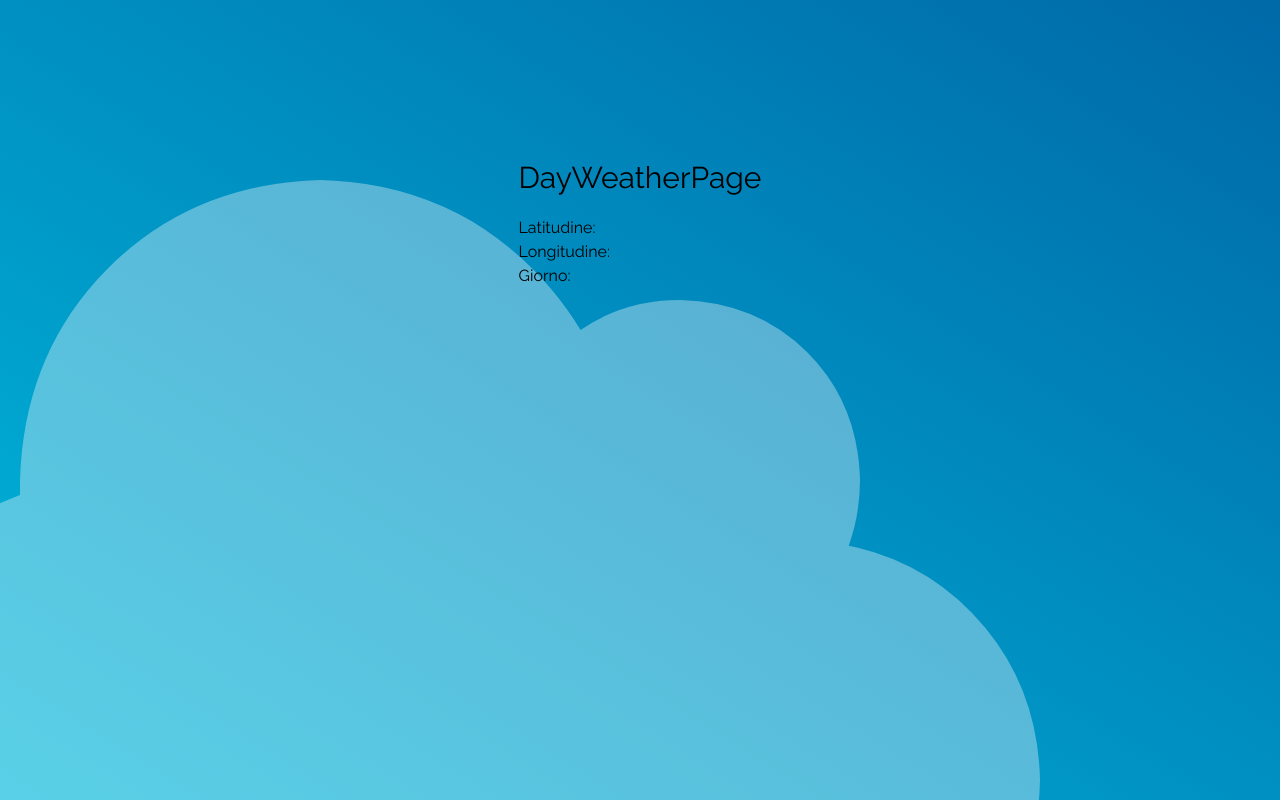
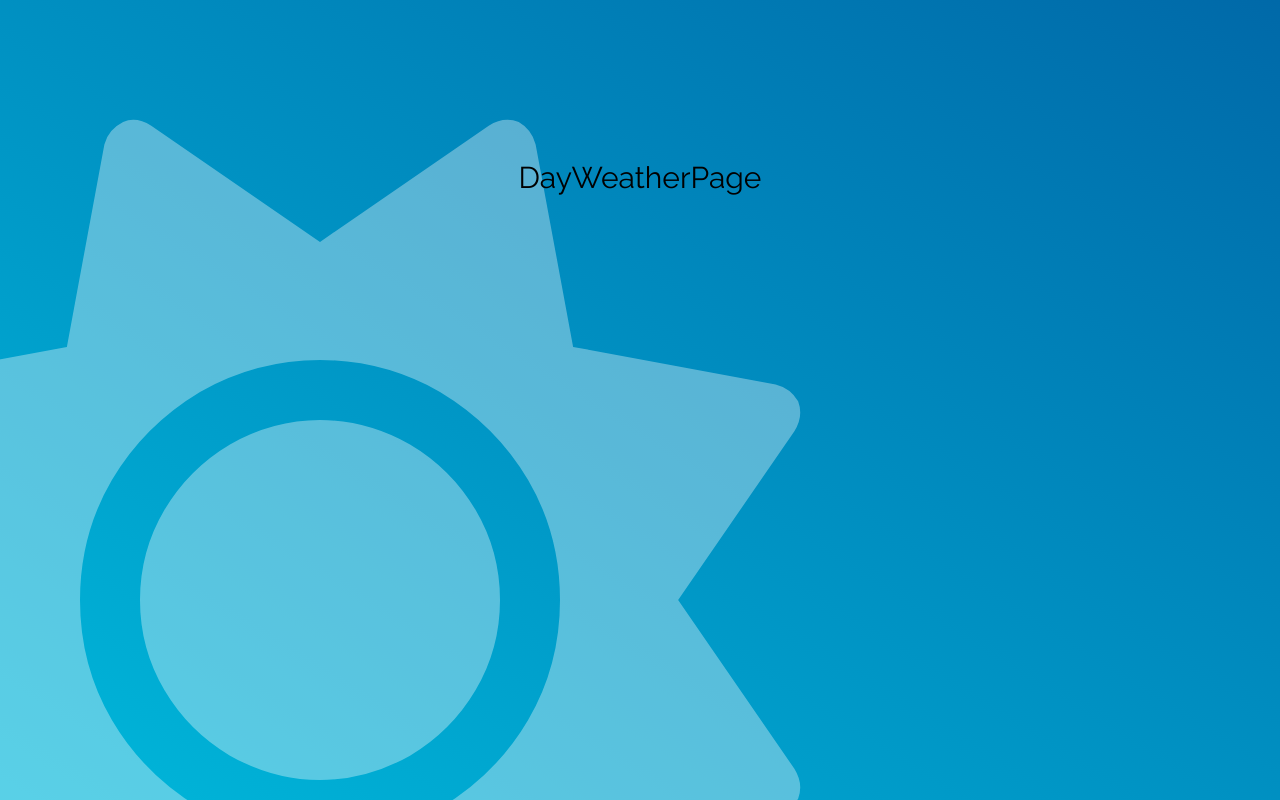
Before and after one commit to FedericoBellezza/WeatherApp, a React (Vite) app: page /daily-weather/1 in a window 1280 px wide. Built offline with nearby package versions, Linux system fonts and the light colour scheme.

Commit message:
progress in daily weather

```diff
--- a/src/pages/DayWeatherPage.jsx
+++ b/src/pages/DayWeatherPage.jsx
@@ -1,33 +1,41 @@
 import { useParams } from "react-router";
 import { useGlobalContext } from "../context/GlobalContext";
+import { useEffect } from "react";
 
 export default function DayWeatherPage() {
-  const { lat, lon, day } = useParams();
-  console.log(lat, lon, day);
+  const { searchedCity, setWeatherResult } = useGlobalContext();
 
-  const { searchedCity } = useGlobalContext();
+  useEffect(() => {
+    // function to get wheather from coordinates
+    const getWheatherHourly = (city) => {
+      fetch(
+        `https://api.open-meteo.com/v1/forecast?latitude=${latitude}&longitude=${longitude}&daily=precipitation_sum&daily=weather_code,temperature_2m_max,temperature_2m_min,precipitation_probability_max&timezone=auto&past_days=1`
+      )
+        .then((res) => res.json())
+        .then((data) => {
+          setWeatherResult(data);
+          console.log(data);
+        })
+        .catch((err) => console.error(err));
+    };
+  }, []);
 
   return (
     <>
-      {/* <div
-        className={` flex-col items-center ${isLoading ? "flex" : "hidden"}`}
-      >
-        <i className="fa-solid fa-circle-notch fixed text-[15rem] animate-spin text-white top-90 "></i>
-      </div> */}
+      {/* background */}
       <div className="fixed top-0 left-0 w-screen h-screen  bg-linear-to-tr from-cyan-500 to-sky-700 z-[-2]"></div>
-      <i className="fa-solid fa-cloud text-[30rem] xl:text-[60rem] text-white fixed opacity-35 xl:top-30 xl:left-[-10rem] top-100 left-[-15rem]  z-[-1]"></i>
+      <i className="fa-solid fa-sun text-[30rem] xl:text-[60rem] text-white fixed opacity-35 xl:top-30 xl:left-[-10rem] top-100 left-[-15rem]  z-[-1]"></i>
+
       <div className="mx-auto my-0 max-w-screen overflow-hidden bg-linear-to-tr  min-h-screen h-full flex flex-col items-center pb-50 ">
         <h1 className="xl:text-7xl text-4xl font-black text-white text-center py-15">
           {searchedCity}
         </h1>
 
         <div className="p-10 ">
-          <h1>
-            <div className="text-3xl mb-5">DayWeatherPage</div>
-            <div>Latitudine: {lat}</div>
-            <div>Longitudine: {lon}</div>
-            <div>Giorno: {day}</div>
-          </h1>
+          <h1 className="text-3xl mb-5">DayWeatherPage</h1>
+          <ul>
+            <li></li>
+          </ul>
         </div>
       </div>
     </>
--- a/src/pages/HomePage.jsx
+++ b/src/pages/HomePage.jsx
@@ -397,7 +397,7 @@ export default function HomePage() {
 
             {/* yesterday */}
             <Link
-              to={`/daily-weather`}
+              to={`/daily-weather/${weatherResult.daily.time[0]}`}
               className="flex justify-between items-center p-3 bg-blue-500"
             >
               <div className="w-1/6">
@@ -453,7 +453,7 @@ export default function HomePage() {
 
             {/* tomorrow */}
             <Link
-              // to={`/day/${weatherResult.daily.time[0]}`}
+              to={`/daily-weather/${weatherResult.daily.time[2]}`}
               className="flex justify-between items-center p-3 bg-blue-500"
             >
               <div className="w-1/6">
@@ -481,7 +481,7 @@ export default function HomePage() {
 
             {/* in 2 days */}
             <Link
-              // to={`/day/${weatherResult.daily.time[0]}`}
+              to={`/daily-weather/${weatherResult.daily.time[3]}`}
               className="flex justify-between items-center p-3 bg-blue-500"
             >
               <div className="w-1/6">
@@ -511,7 +511,7 @@ export default function HomePage() {
 
             {/* In 3 days */}
             <Link
-              // to={`/day/${weatherResult.daily.time[0]}`}
+              to={`/daily-weather/${weatherResult.daily.time[4]}`}
               className="flex justify-between items-center p-3 bg-blue-500"
             >
               <div className="w-1/6">
@@ -541,7 +541,7 @@ export default function HomePage() {
 
             {/* In 4 days */}
             <Link
-              // to={`/day/${weatherResult.daily.time[0]}`}
+              to={`/daily-weather/${weatherResult.daily.time[5]}`}
               className="flex justify-between items-center p-3 bg-blue-500"
             >
               <div className="w-1/6">
```
